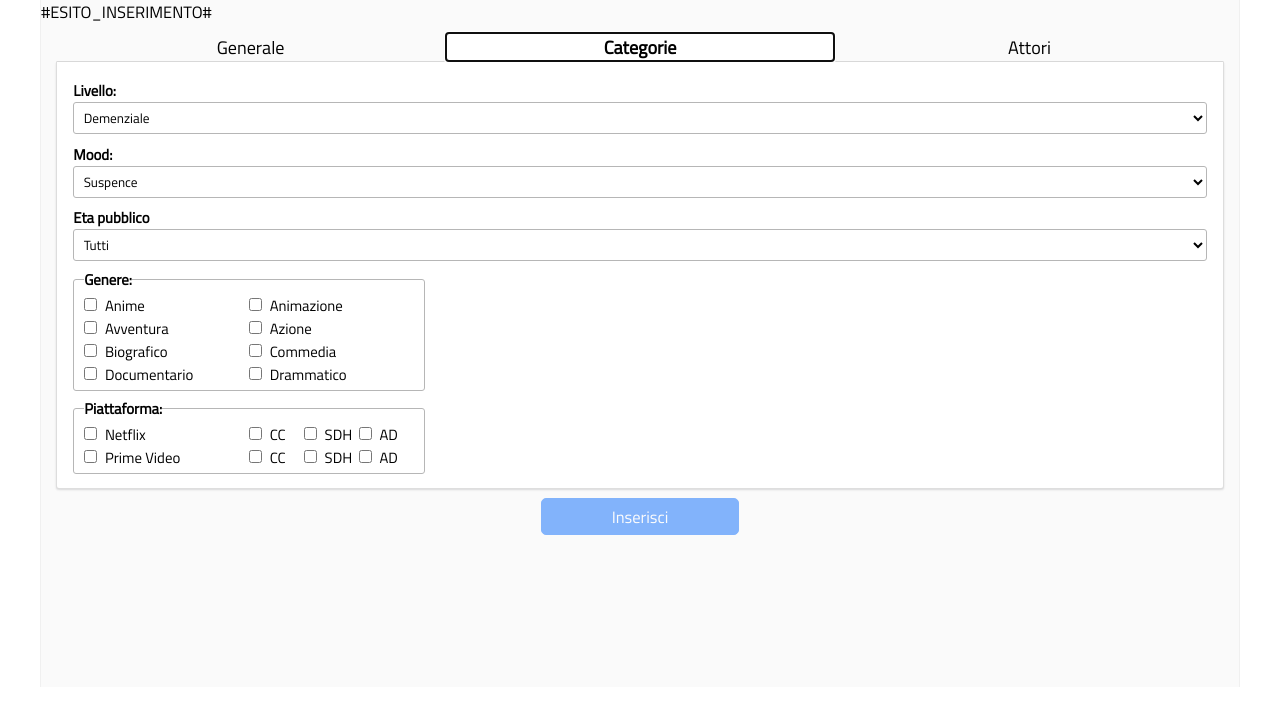
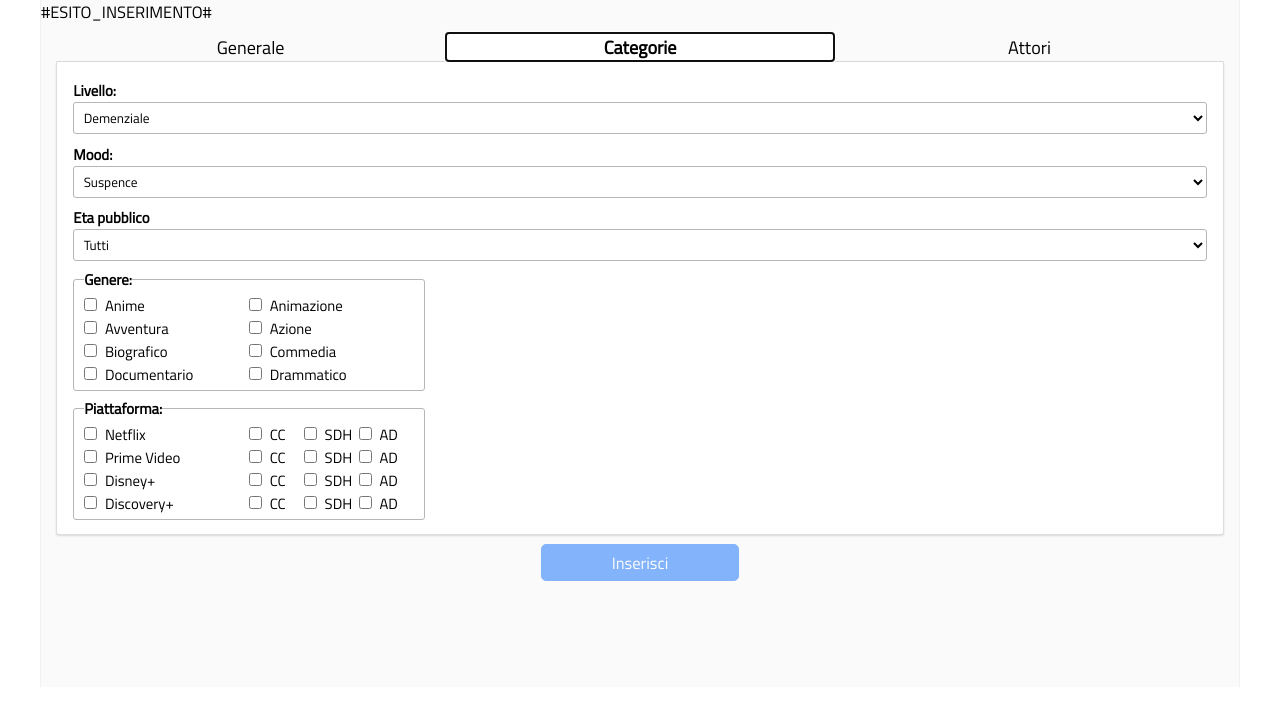
Before and after one commit to alessioberton/TecWeb2021, a PHP site: page /html/pagine_utente/inserisci_film.html in a window 1280 px wide, after a click on "Categorie". Shown: the part 29-755 px from the top of the page. Run offline with PHP 8.4, Linux system fonts and the light colour scheme.

Commit message:
Inserisci film

```diff
--- a/css/main.css
+++ b/css/main.css
@@ -1302,6 +1302,7 @@ a.skip-to-content:active {
 		text-align: center;
 		justify-content: space-evenly;
 		margin-top: 0.4em;
+		margin-bottom: 0.3em;
 	}
 
 	.movie-cover-container img {
--- a/html/pagine_utente/inserisci_film.html
+++ b/html/pagine_utente/inserisci_film.html
@@ -224,11 +224,59 @@
 									<label for="ad_prime">AD</label>
 								</div>
 							</fieldset>
+							<div class="checkbox-field">
+								<input type="checkbox" id="piattaforma_disney" name="piattaforma[disney+]" #CHECKEDdisney+# />
+								<label for="piattaforma_disney">Disney+</label>
+							</div>
+							<fieldset>
+								<legend class="visuallyHidden">Sottotitoli</legend>
+								<div class="checkbox-field">
+									<input type="checkbox" id="cc_prime" name="cc[disney+]" #CHECKED_disney+_cc# />
+									<label for="cc_disney">CC</label>
+								</div>
+								<div class="checkbox-field">
+									<input type="checkbox" id="sdh_disney" name="sdh[disney+]" #CHECKED_disney+_sdh# />
+									<label for="sdh_disney">SDH</label>
+								</div>
+								<div class="checkbox-field">
+									<input type="checkbox" id="ad_disney" name="ad[disney+]" #CHECKED_disney+_ad# />
+									<label for="ad_disney">AD</label>
+								</div>
+							</fieldset>
+							<div class="checkbox-field">
+								<input type="checkbox" id="piattaforma_discovery" name="piattaforma[discovery+]" #CHECKEDdiscovery+# />
+								<label for="piattaforma_discovery">Discovery+</label>
+							</div>
+							<fieldset>
+								<legend class="visuallyHidden">Sottotitoli</legend>
+								<div class="checkbox-field">
+									<input type="checkbox" id="cc_discovery" name="cc[discovery+]" #CHECKED_discovery+_cc# />
+									<label for="cc_discovery">CC</label>
+								</div>
+								<div class="checkbox-field">
+									<input type="checkbox" id="sdh_discovery" name="sdh[discovery+]" #CHECKED_discovery+_sdh# />
+									<label for="sdh_discovery">SDH</label>
+								</div>
+								<div class="checkbox-field">
+									<input type="checkbox" id="ad_discovery" name="ad[discovery+]" #CHECKED_discovery+_ad# />
+									<label for="ad_discovery">AD</label>
+								</div>
+							</fieldset>
 						</fieldset>
 					</div>
 					<div tabindex="0" role="tabpanel" id="actors-tab" aria-labelledby="actors" class="is-hidden">
-						<label for="actorSelect">Attori:</label><br />
-						#INSERISCI_ATTORI#
+						<!-- <label for="actorSelect">Attori:</label><br />
+						#INSERISCI_ATTORI# -->
+						<div class="field text-input#ERRORE_ATTORI#">
+							<label for="attori">Attori</label>
+							<span id="attori-desc" class="hint">Errore attori</span>
+							<input type="text" id="attori" name="attori" required value="#ATTORI_INITIAL#" />
+						</div>
+						<div class="field text-input#ERRORE_REGISTI#">
+							<label for="registi">Registi</label>
+							<span id="registi-desc" class="hint">Errore registi</span>
+							<input type="text" id="registi" name="registi" required value="#REGISTI_INITIAL#" />
+						</div>
 					</div>
 				</div>
 
```
